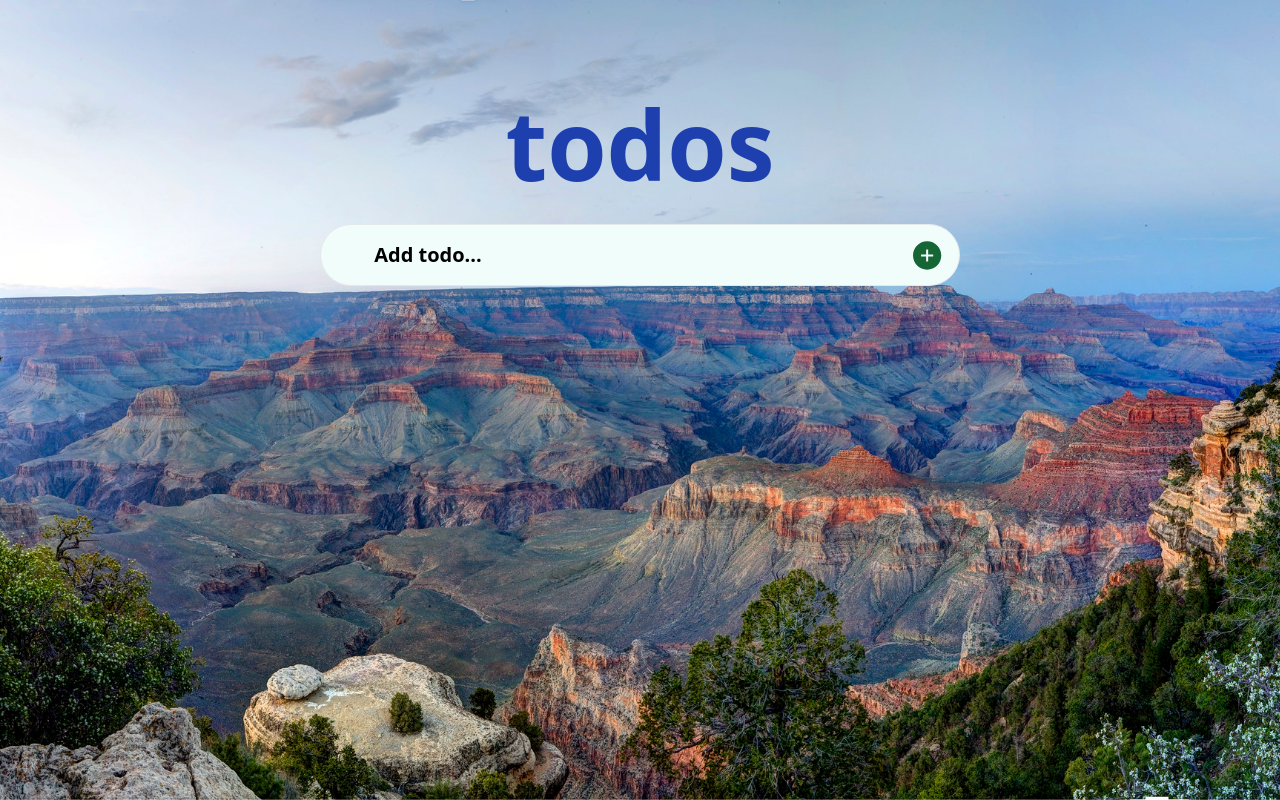
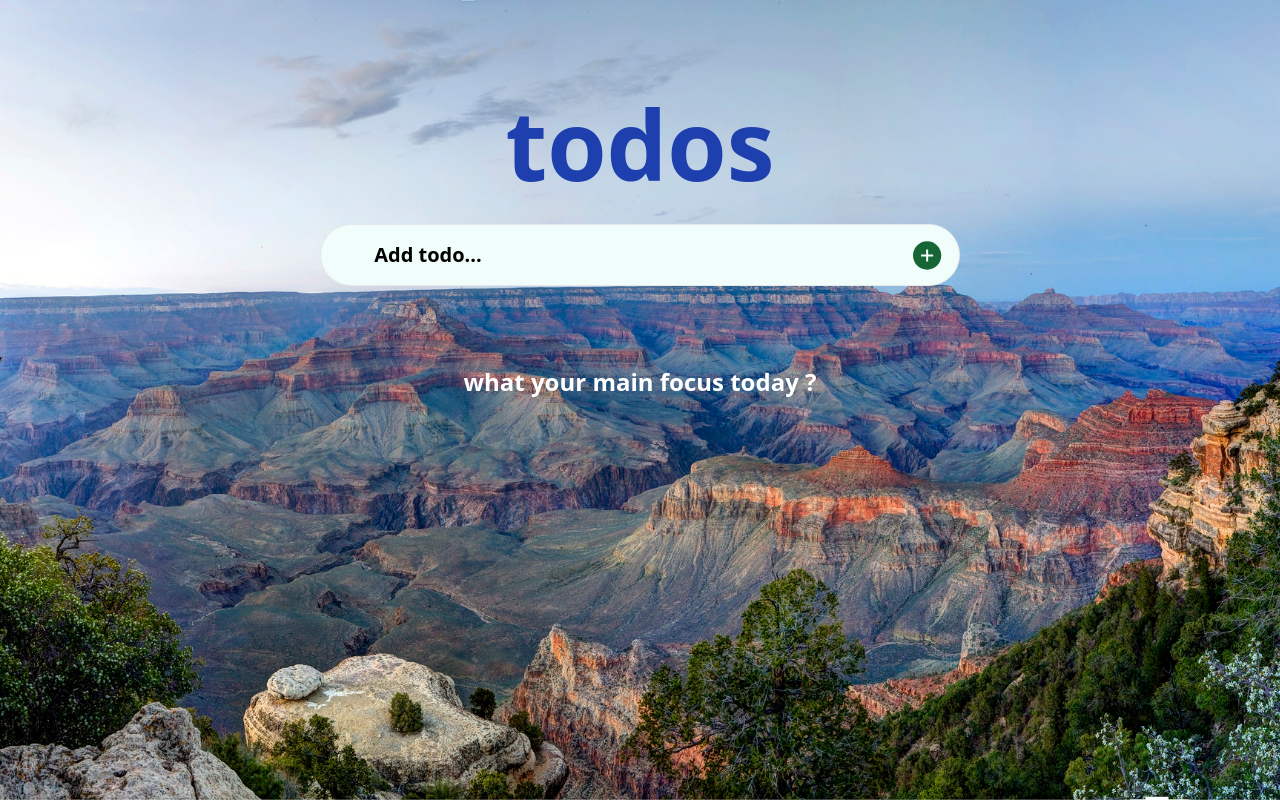
Before and after one commit to mutesialine/todo-redux, a React (Vite) app: page / in a window 1280 px wide. Built offline with nearby package versions, Linux system fonts and the light colour scheme.

Commit message:
feat :the home text if the nothing is into todo

```diff
--- a/src/components/TaskList.jsx
+++ b/src/components/TaskList.jsx
@@ -12,7 +12,7 @@ const TaskList = () => {
     dispatch(DeleteTask(id));
   };
   const handleTaskDone = (id) => {
-    dispatch({type:"ToDo/TaskDone", payload:id});
+    dispatch({ type: "ToDo/TaskDone", payload: id });
   };
 
   const handleTaskEdited = (task) => {
@@ -21,9 +21,10 @@ const TaskList = () => {
   };
 
   const handleMouseLeave = (editingValue, id) => {
-    dispatch(Update({ TaskEdited:editingValue, id }));
-  }
-  return toDo.map((oneTask) => (
+    dispatch(Update({ TaskEdited: editingValue, id }));
+  };
+  return toDo.length > 0 ? (
+    toDo.map((oneTask) => (
       <div
         className="flex justify-between items-center w-[50%] border-b-2 border-gray-300 pb-2"
         key={oneTask.id}
@@ -71,6 +72,11 @@ const TaskList = () => {
           </div>
         </div>
       </div>
-  ));
+    ))
+  ) : (
+    <h2 className="text-2xl font-bold text-white pt-12">
+      what your main focus today ?
+    </h2>
+  );
 };
 export default TaskList;
```
Lines whose indentation alone changed are shown as unchanged.
